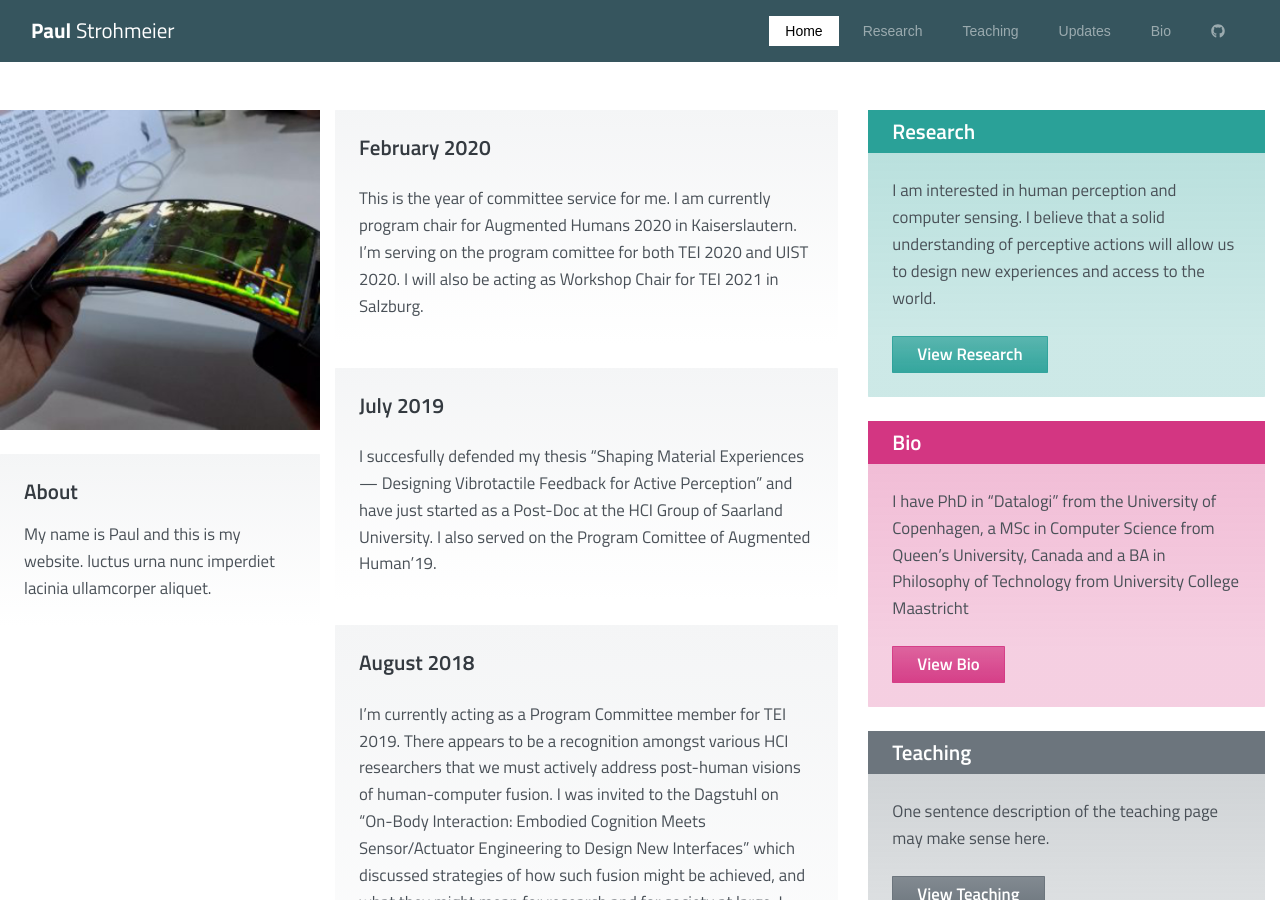
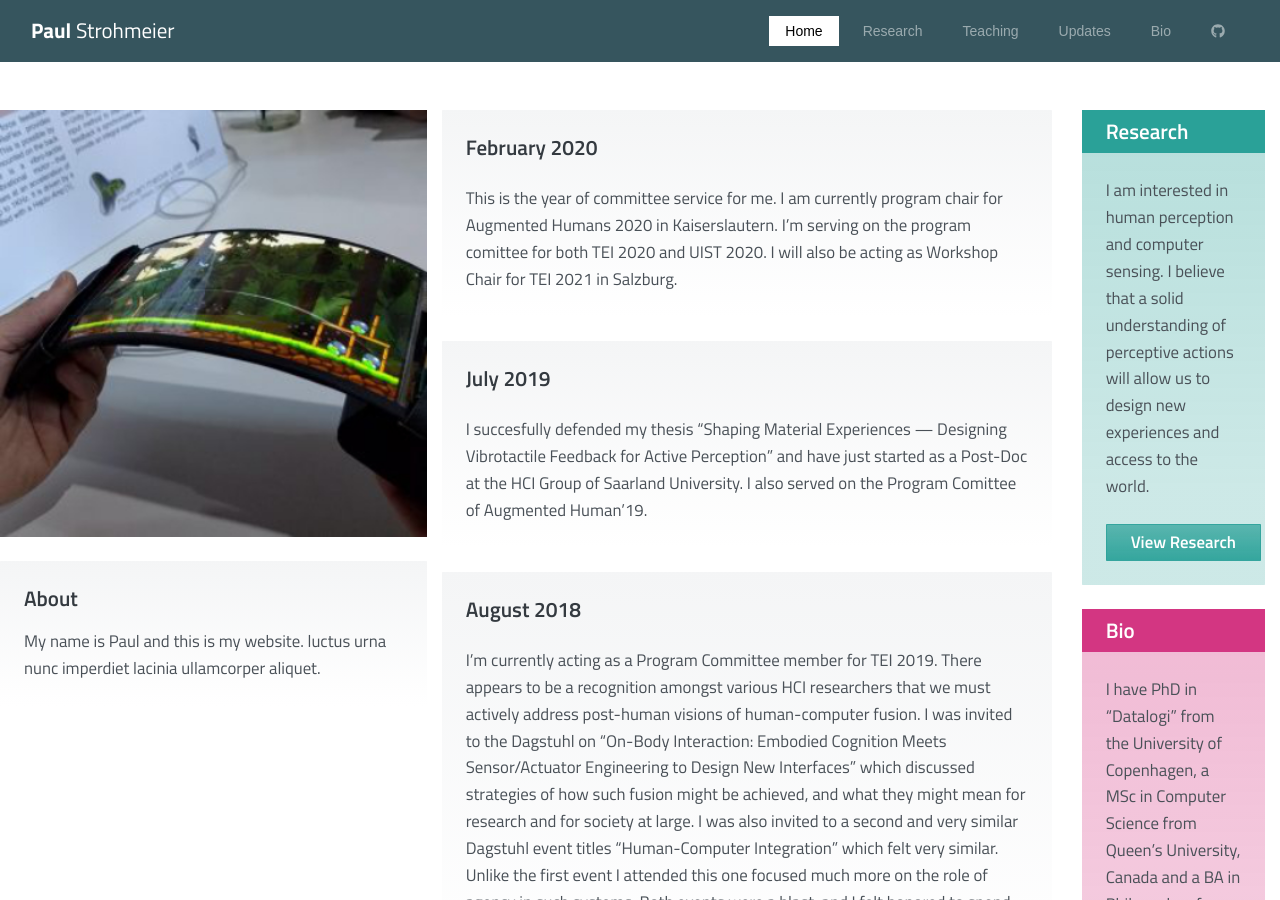
Before and after one commit to fkeel/fkeel.gitub.io, a Jekyll site: the page built from index.html, in a window 1280 px wide and 900 px high. Built offline with Jekyll 4.4.1, drawn with Linux system fonts in a browser that asks for light colours; some web fonts are replaced; the list of posts is cut into pages by our own code.

Commit message:
Update index.html

```diff
--- a/index.html
+++ b/index.html
@@ -5,7 +5,7 @@ active_menu_title: "Home"
 
 <section class="slice">
   <div class="row ">
-    <div class="px-0 py-0 col-xl-3 col-lg-6 col-md-6 col-sm-12">
+    <div class="px-0 py-0 col-xl-4 col-lg-6 col-md-6 col-sm-12">
       <img src="{{ site.data.homepage.about.image }}" class="px-0 py-0 w-100 img-fluid img-left"/ style="display: inline-flex;">
 
       <div class="card card-pricing mt-4 mb-2 border-0 bg-lightest">
@@ -16,7 +16,7 @@ active_menu_title: "Home"
       </div>
     </div>
 
-    <div class="col-xl-5 col-lg-6 col-md-6">
+    <div class="col-xl-6 col-lg-6 col-md-6">
       {% assign home_updates = site.data.updates %}
       {% assign limit_count = site.data.homepage.updates.count %}
       {% assign limit_words = site.data.homepage.updates.cutoff %}
@@ -40,7 +40,7 @@ active_menu_title: "Home"
         </div>
     </div>
 
-    <div class="col-xl-4 col-lg-12 col-md-12">
+    <div class="col-xl-2 col-lg-12 col-md-12">
       {% assign card = site.data.homepage.cards.one %}
       {% if card.visible == true %}
       <div class="card card-pricing border-0 bg-cyan-ll py-0  mb-4">
```
